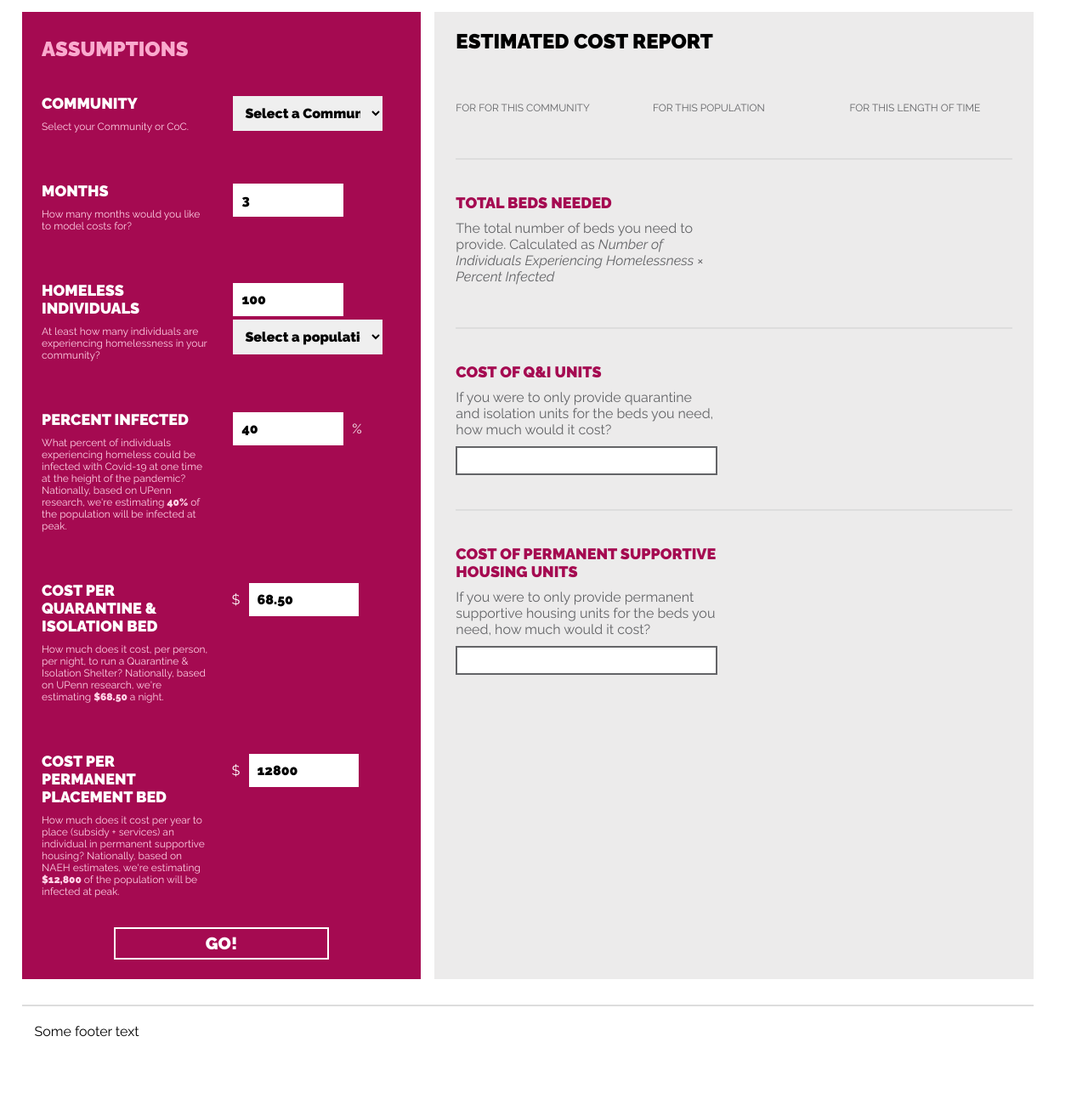
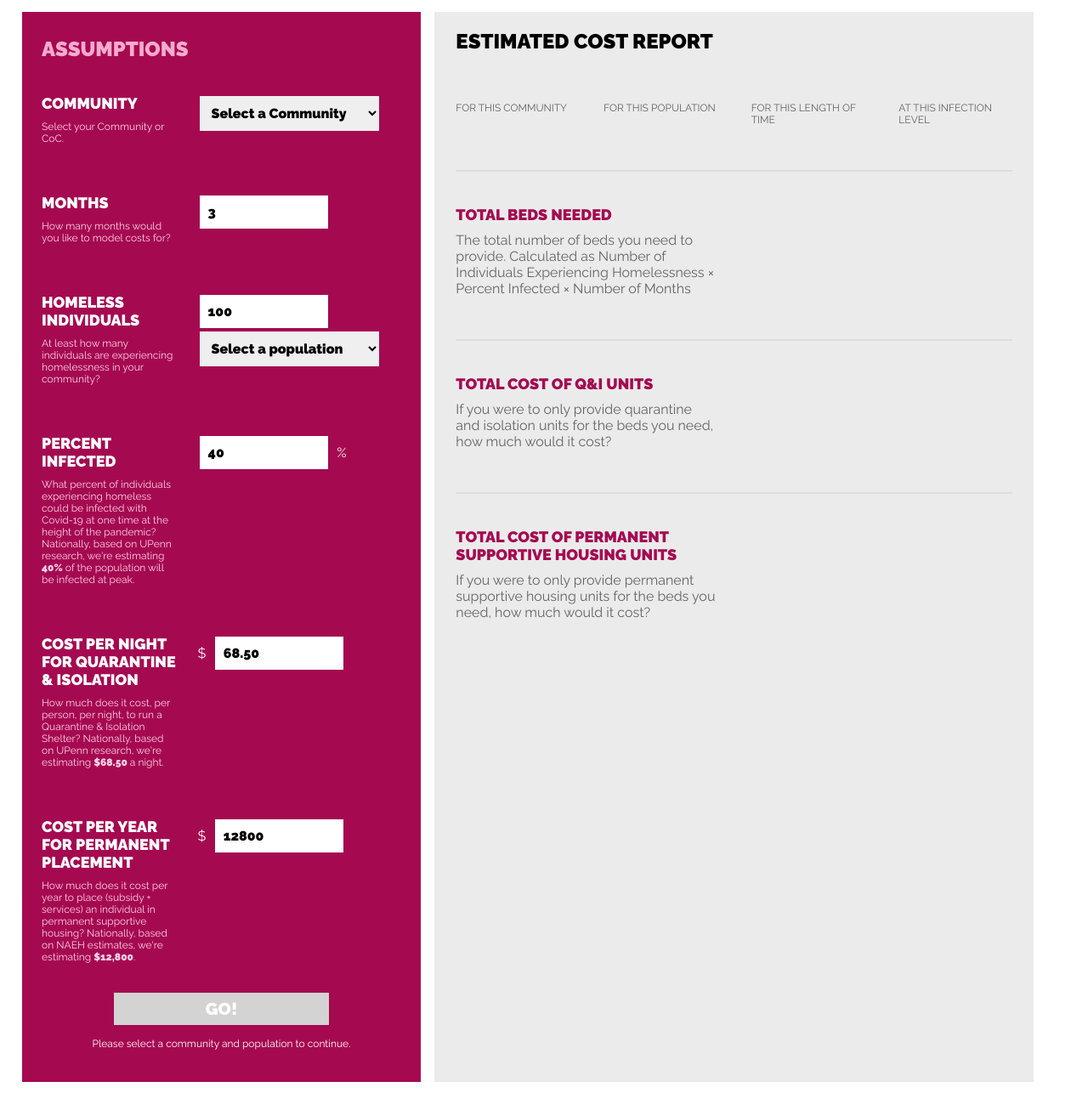
Before and after one commit to builtforzero/covid-cost-estimator, a plain HTML site: page index.html in a window 1280 px wide. Shown: the part 214-1500 px from the top of the page at 85% size. Drawn offline with Linux system fonts and the light colour scheme.

Commit message:
added button state function

```diff
--- a/index.html
+++ b/index.html
@@ -66,14 +66,14 @@
                             <label for="input" style="color: white">MONTHS</label>
                             <div class="helptext">How many months would you like to model costs for?</div>
                         </div>
-                        <div><input class="input" name="Months" type="number" value="3" id="months-input"></div>
+                        <div><input class="input" name="Months" type="number" value="3" min="1" id="months-input"></div>
 
                         <div>
                             <label for="input" style="color: white">HOMELESS INDIVIDUALS</label>
                             <div class="helptext">At least how many individuals are experiencing homelessness in your
                                 community?</div>
                         </div>
-                        <div><input class="input" name="Actively Homeless Number" type="number" value="100"
+                        <div><input class="input" name="Actively Homeless Number" type="number" min="1" value="100"
                                 id="homeless-input"><br>
                             <select class="dropdown" name="Population" id="population-dropdown"
                                 value="Select a population">
@@ -91,10 +91,10 @@
                                 research, we're estimating <b>40%</b> of the population will be infected at peak. </div>
                         </div>
                         <div><span style="color: white"><input class="input" name="Percent Infected" step="any"
-                                    type="number" id="percentInfected-input" value="40">&nbsp %</span></div>
+                                    type="number" min="1" id="percentInfected-input" value="40">&nbsp %</span></div>
 
                         <div>
-                            <label for="input" style="color: white">COST PER QUARANTINE & ISOLATION BED</label>
+                            <label for="input" style="color: white">COST PER NIGHT FOR QUARANTINE & ISOLATION</label>
                             <div class="helptext">How much does it cost, per person, per night, to run a Quarantine &
                                 Isolation Shelter? Nationally, based on UPenn
                                 research, we're estimating <b>$68.50</b> a night.</div>
@@ -103,10 +103,10 @@
                                     type="number" id="costPerBedQI-input" value="68.50"></span></div>
 
                         <div>
-                            <label for="input" style="color: white">COST PER PERMANENT PLACEMENT BED</label>
+                            <label for="input" style="color: white">COST PER YEAR FOR PERMANENT PLACEMENT</label>
                             <div class="helptext">How much does it cost per year to place (subsidy + services) an
                                 individual in permanent supportive housing? Nationally, based on NAEH
-                                estimates, we're estimating <b>$12,800</b> of the population will be infected at peak.
+                                estimates, we're estimating <b>$12,800</b>.
                             </div>
                         </div>
                         <div><span style="color: white">$ &nbsp<input class="input" name="Cost per PP Bed" step="any"
@@ -116,6 +116,8 @@
                     <div id="button-wrapper">
                         <button type="submit" id="submit-button">GO!</button>
                     </div>
+                    <div class="warning-text"></div>
+                    <div class="submit-text"></div>
 
                 </form>
             </div>
@@ -129,7 +131,7 @@
 
                     <div class="topline">
                         <div>
-                            <p style="font-size: 12px; color: #636467;">FOR FOR THIS COMMUNITY</p>
+                            <p style="font-size: 12px; color: #636467;">FOR THIS COMMUNITY</p>
                         </div>
                         <div id="community-topline"></div>
                     </div>
@@ -148,6 +150,13 @@
                         <div id="months-topline"></div>
                     </div>
 
+                    <div class="topline">
+                        <div>
+                            <p style="font-size: 12px; color: #636467;">AT THIS INFECTION LEVEL</p>
+                        </div>
+                        <div id="infected-topline"></div>
+                    </div>
+
                 </div>
 
                 <hr style="margin: 15px 0px 15px 0px; height:2px; border-width:0;background-color:rgb(221, 221, 221)">
@@ -155,10 +164,9 @@
                 <div id="results-beds">
                     <div class="topline">
                         <div class="topline-label">TOTAL BEDS NEEDED</div>
-                        <div class="helptext-results">The total number of beds you need to provide. Calculated as
-                            <i>Number of Individuals Experiencing Homelessness × Percent Infected</i></div>
+                        <div class="helptext-results">The total number of beds you need to provide. Calculated as Number of Individuals Experiencing Homelessness × Percent Infected × Number of Months</div>
                     </div>
-                    <div id="bedsTotal-topline"></div>
+                    <div class="topline-value" id="bedsTotal-topline"></div>
                 </div>
 
                 <hr style="margin: 15px 0px 15px 0px; height:2px; border-width:0;background-color:rgb(221, 221, 221)">
@@ -166,9 +174,8 @@
                 <div id="results-qi">
 
                     <div class="topline">
-                        <div class="topline-label">COST OF Q&I UNITS</div>
-                        <div class="helptext-results">If you were to only provide quarantine and isolation units for the
-                            beds you need, how much would it cost?</div>
+                        <div class="topline-label">TOTAL COST OF Q&I UNITS</div>
+                        <div class="helptext-results">If you were to only provide quarantine and isolation units for the beds you need, how much would it cost?</div>
                         <div class="topline-value" id="costQI-topline"></div>
                     </div>
                 </div>
@@ -177,10 +184,8 @@
 
                 <div id="results-pp">
                     <div class="topline">
-                        <div class="topline-label">COST OF PERMANENT SUPPORTIVE HOUSING UNITS</div>
-                        <div class="helptext-results">If you were to only provide permanent supportive housing units for
-                            the
-                            beds you need, how much would it cost?</div>
+                        <div class="topline-label">TOTAL COST OF PERMANENT SUPPORTIVE HOUSING UNITS</div>
+                        <div class="helptext-results">If you were to only provide permanent supportive housing units for the beds you need, how much would it cost?</div>
                         <div class="topline-value" id="costPP-topline"></div>
                     </div>
                 </div>
--- a/main.js
+++ b/main.js
@@ -4,15 +4,12 @@
 let state = {
   communityData: {},
   // form inputs
-  community: null,
-  population: null,
-  months: 0,
-  email: null,
-  homelessNumber: 20, // Number of people experiencing homelessness to model
-  costPerBedQI: 68.5, // Cost per bed for Q&I
-  costPerBedPP: 128, // Cost per year for Permanent Placement
-  percentQI: 0.75, // Percent of beds that will be Q&I
-  percentPP: 0.25, // Percent of beds that will be Permanent Placement
+  community: "Select a Community",
+  population: "Select a population",
+  months: 3,
+  homelessNumber: 100, // Number of people experiencing homelessness to model
+  costPerBedQI: 68.50, // Cost per night for Q&I
+  costPerBedPP: 12800, // Cost per night for Permanent Placement
   percentInfected: 0.4, // Percent infected by COVID-19
   // Calculated values
   bedsTotal: 0, // Total beds needed
@@ -44,24 +41,40 @@ function setGlobalState(nextState) {
   }
 };
 
-// Function to recalculate state values
+// Recalculate state values
 function recalculate() {
   setGlobalState({
-    bedsTotal: state.homelessNumber * state.percentInfected,
-    bedsQI: (state.homelessNumber * state.percentInfected) * state.percentQI,
-    bedsPP: (state.homelessNumber * state.percentInfected) * state.percentPP,
-    costQI: ((state.homelessNumber * state.percentInfected) * state.percentQI) * state.costPerBedQI,
-    costPP: ((state.homelessNumber * state.percentInfected) * state.percentPP) * state.costPerBedPP,
-    costTotal: Math.round((((state.homelessNumber * state.percentInfected) * state.percentQI) * state.costPerBedQI) + (((state.homelessNumber * state.percentInfected) * state.percentPP) * state.costPerBedPP), 2)
+    bedsTotal: (state.homelessNumber * state.percentInfected),
+    bedsQI: ((state.homelessNumber * state.percentInfected)) * state.months,
+    bedsPP: ((state.homelessNumber * state.percentInfected)) * state.months,
+    costQI: (((state.homelessNumber * state.percentInfected)) * state.costPerBedQI) * state.months,
+    costPP: ((state.homelessNumber * state.percentInfected) * (state.costPerBedPP / 365)) * state.months
   })
   console.log("Recalculated State", state)
+}
+
+// Check whether community and population are selected. If not, disable the submit button
+function buttonState() {
+  if (state.community === "Select a Community" || state.population === "Select a population") {
+    d3.select("#submit-button")
+      .attr("disabled", "true")
+      .attr("style", "background-color: rgb(211, 211, 211); border: 2px solid rgb(211, 211, 211); color: white;")
+    d3.select(".warning-text")
+      .text("Please select a community and population to continue.")
+  } else if (state.community != "Select a Community" && state.population != "Select a population") {
+    d3.select("#submit-button")
+      .attr("disabled", null)
+      .attr("style", "")
+    d3.select(".warning-text")
+      .text("")
+  }
 }
 
 
 // Function to populate the form values, set event listeners, and submit data to Google Sheets
 function app() {
 
-  recalculate();
+  buttonState();
 
   // Populate the community dropdown field with values from the CSV file
   let selectCommunity = d3
@@ -72,7 +85,7 @@ function app() {
     .attr("value", d => d)
     .text(d => d)
 
-  // Add an event listener to the community dropdown
+  // Event listener on the community dropdown
   selectCommunity = d3
     .select("#community-dropdown")
     .on("change",
@@ -82,9 +95,10 @@ function app() {
           community: this.value,
         })
         recalculate();
+        buttonState();
       })
 
-  // Event listener for homeless individual input
+  // Event listener on homeless individual input
   const homelessInput = d3
     .select("#homeless-input")
     .on("change",
@@ -96,7 +110,7 @@ function app() {
         recalculate();
       })
 
-  // Add an event listener to the population dropdown
+  // Event listener on the population dropdown
   const populationInput = d3
     .select("#population-dropdown")
     .on("change",
@@ -106,8 +120,10 @@ function app() {
           population: this.value,
         })
         recalculate();
+        buttonState();
       })
 
+  // Event listener on the months input
   const MonthsInput = d3
     .select("#months-input")
     .on("change",
@@ -119,10 +135,47 @@ function app() {
         recalculate();
       })
 
+  // Event listener on the percent infected input
+  const InfectedInput = d3
+    .select("#percentInfected-input")
+    .on("change",
+      function () {
+        console.log("The new selected infected percentage is", this.value)
+        setGlobalState({
+          percentInfected: +this.value / 100,
+        })
+        recalculate();
+      })
 
+  // Event listener on the QI Cost input
+  const QICostInput = d3
+    .select("#costPerBedQI-input")
+    .on("change",
+      function () {
+        console.log("The new QI cost is", this.value)
+        setGlobalState({
+          costPerBedQI: +this.value,
+        })
+        recalculate();
+      })
+
+  // Event listener on the PP Cost input
+  const PPCostInput = d3
+    .select("#costPerBedPP-input")
+    .on("change",
+      function () {
+        console.log("The new PP cost is", this.value)
+        setGlobalState({
+          costPerBedPP: +this.value,
+        })
+        recalculate();
+      })
+
+  // Event listener on the submit button to populate results
   const submitButton = d3
     .select("#submit-button")
-      .on("click", function() {
+    .on("click", function () {
+      recalculate();
       console.log("clicked button")
       d3.select("#community-topline")
         .text(state.community)
@@ -130,10 +183,14 @@ function app() {
         .text(state.homelessNumber + " " + state.population.toLowerCase())
       d3.select("#months-topline")
         .text(state.months + " months")
-        d3.select("#homeless-topline")
-          .text(state.homelessNumber)
+      d3.select("#infected-topline")
+        .text(state.percentInfected * 100 + "%")
       d3.select("#bedsTotal-topline")
         .text(Math.round(state.bedsTotal) + " beds")
+      d3.select("#costQI-topline")
+        .text("$" + Math.round(state.costQI, 2))
+      d3.select("#costPP-topline")
+        .text("$" + Math.round(state.costPP, 2))
     })
 
 
--- a/style.css
+++ b/style.css
@@ -6,6 +6,7 @@ CS Brand Colors:
   Dark green: #558920
   Light green: #86af15
   Orange: #ff6f0c
+  Gray: #636467
 */
 
 body {
@@ -22,8 +23,8 @@ h2 {
   display: grid;
   grid-template-columns: 1fr 1.5fr;
   column-gap: 2em;
-  position: sticky;
-  top: 0px;
+  /* position: sticky;
+  top: 0px; */
   background-color: white;
   opacity: 0.95;
 }
@@ -49,7 +50,7 @@ h2 {
 
 #form-wrapper {
   display: grid;
-  grid-template-columns: 1fr 1fr;
+  grid-template-columns: 1fr 1.5fr;
   row-gap: 3em;
   column-gap: 1.5em;
   padding: 0px 0px 25px 0px;
@@ -64,7 +65,7 @@ h2 {
 
 #results-information {
   display: grid;
-  grid-template-columns: 1fr 1fr 1fr;
+  grid-template-columns: 1fr 1fr 1fr 1fr;
   column-gap: 2.5em;
   justify-content: center;
 }
@@ -184,42 +185,34 @@ button:hover {
 }
 
 .topline-value {
-  font-size: 18px;
-  font-weight: 900;
-  background-color: white;
-  padding: 15px;
-  height: 1.1;
-  width: 0.8;
-  border: 2px solid #636467;
+  display: flex;
+  align-items: center;
+  justify-content: left;
+  font-weight: 800;
+  font-size: 35px;
+  background-color: rgb(236, 235, 235);
 }
 
-.topline-value:hover {
-  border: 2px solid #a50a51;
-}
-
-#community-topline, #population-topline, #months-topline {
+#community-topline, #population-topline, #months-topline, #infected-topline {
   font-size: 18px;
   background-color: rgb(236, 235, 235);
   height: 1.1;
   width: 0.8;
 }
 
+#community-topline:hover, #population-topline:hover, #months-topline:hover, #infected-topline:hover {
+  color: #a50a51;
+}
+
 #footer {
   padding: 15px;
 }
 
-#bedsTotal-topline {
-  display: flex;
-  align-items: center;
-  justify-content: center;
-  color: #636467;
-  font-weight: 800;
-  font-size: 35px;
-  background-color: rgb(236, 235, 235);
-}
-
-#bedsTotal-topline:hover {
-  color: #a50a51;
+.warning-text {
+  text-align: center;
+  padding: 15px;
+  font-size: 12px;
+  color: white;
 }
 
 
```
Lines whose indentation alone changed are shown as unchanged.
